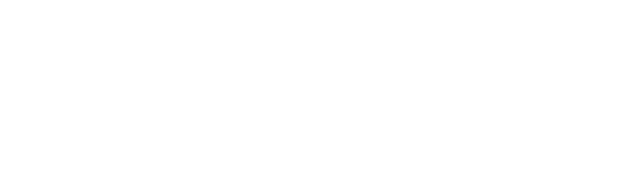
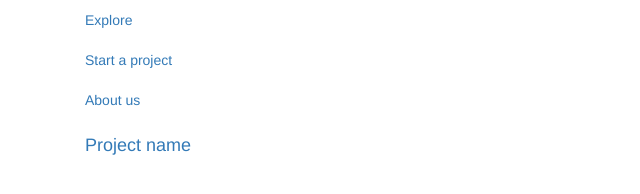
Before and after one commit to MaeDae11/Jumpstart, a plain HTML site: page index.html in a window 1280 px wide. Shown: the whole page, without its empty margins (0-640 px from the left). Drawn offline with nearby package versions, Linux system fonts and the light colour scheme.

Commit message:
adds basic nav bar

```diff
--- a/index.html
+++ b/index.html
@@ -20,8 +20,13 @@
     <body>
         <nav "navbar navbar-default navbar-fixed-top">
             <div class="container">
-
-
+                <ul class="nav nabar-nav">
+                    <li class="active"><a>Explore</a></li>
+                    <li class="active"><a>Start a project</a></li>
+                    <li class="active"><a>About us</a></li>
+                </ul>
+                <a class="navbar-brand" href="#">Project name</a>
+                </div>
             </div>
         </nav>
 
```
Also changed, not shown: 1 other file.
